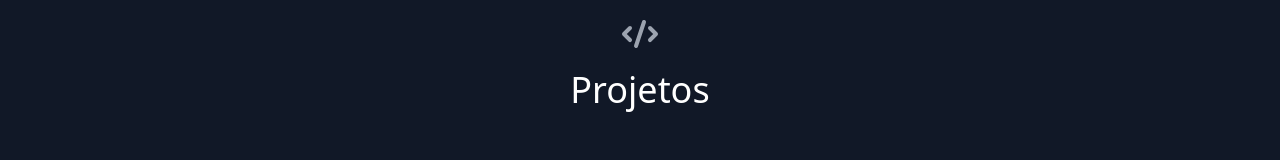
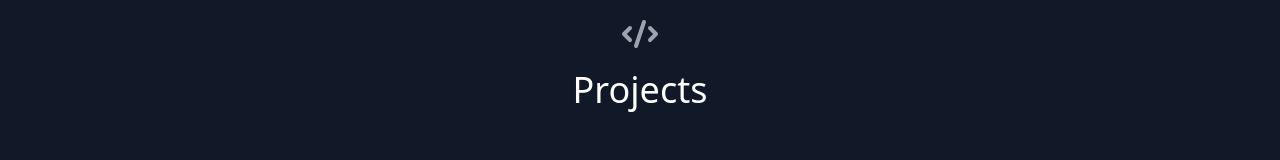
Before and after one commit to gilbertomoj/portifolio, a React (Create React App) app: page / in a window 1280 px wide. Shown: the part 550-710 px from the top of the page. Built offline with nearby package versions, Linux system fonts and the light colour scheme.

Commit message:
Update Projects.js

```diff
--- a/src/components/Projects.js
+++ b/src/components/Projects.js
@@ -7,7 +7,7 @@ export default function Projects(){
         <div className="flex flex-col w-full mb-20">
           <CodeIcon className="mx-auto inline-block w-10 mb-4 mt-10" />
           <h1 className="sm:text-4xl text-3xl font-medium title-font mb-4 text-white">
-            Projetos
+            Projects
           </h1>
           {/* <p className="lg:w-2/3 mx-auto leading-relaxed text-base">
             Lorem ipsum, dolor sit amet consectetur adipisicing elit. Explicabo
```
